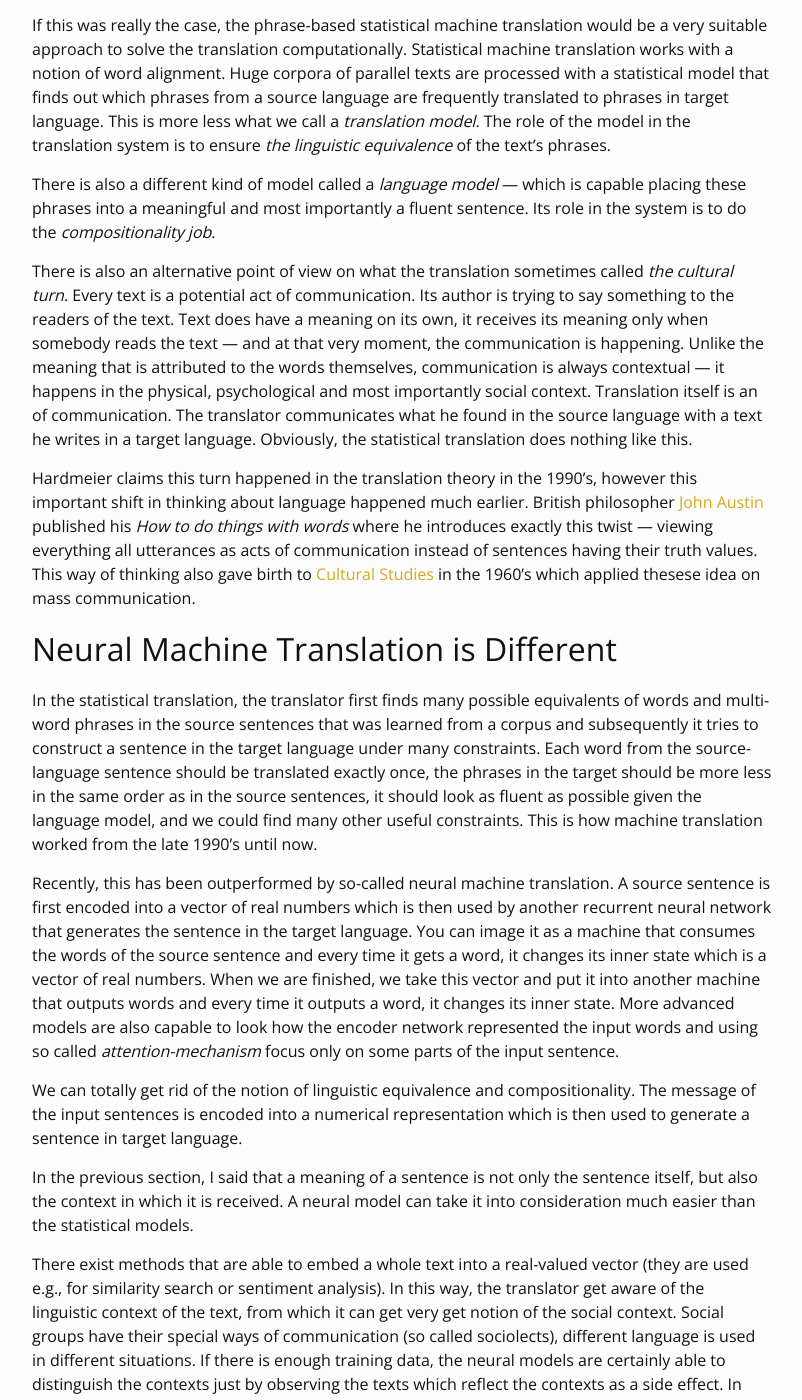
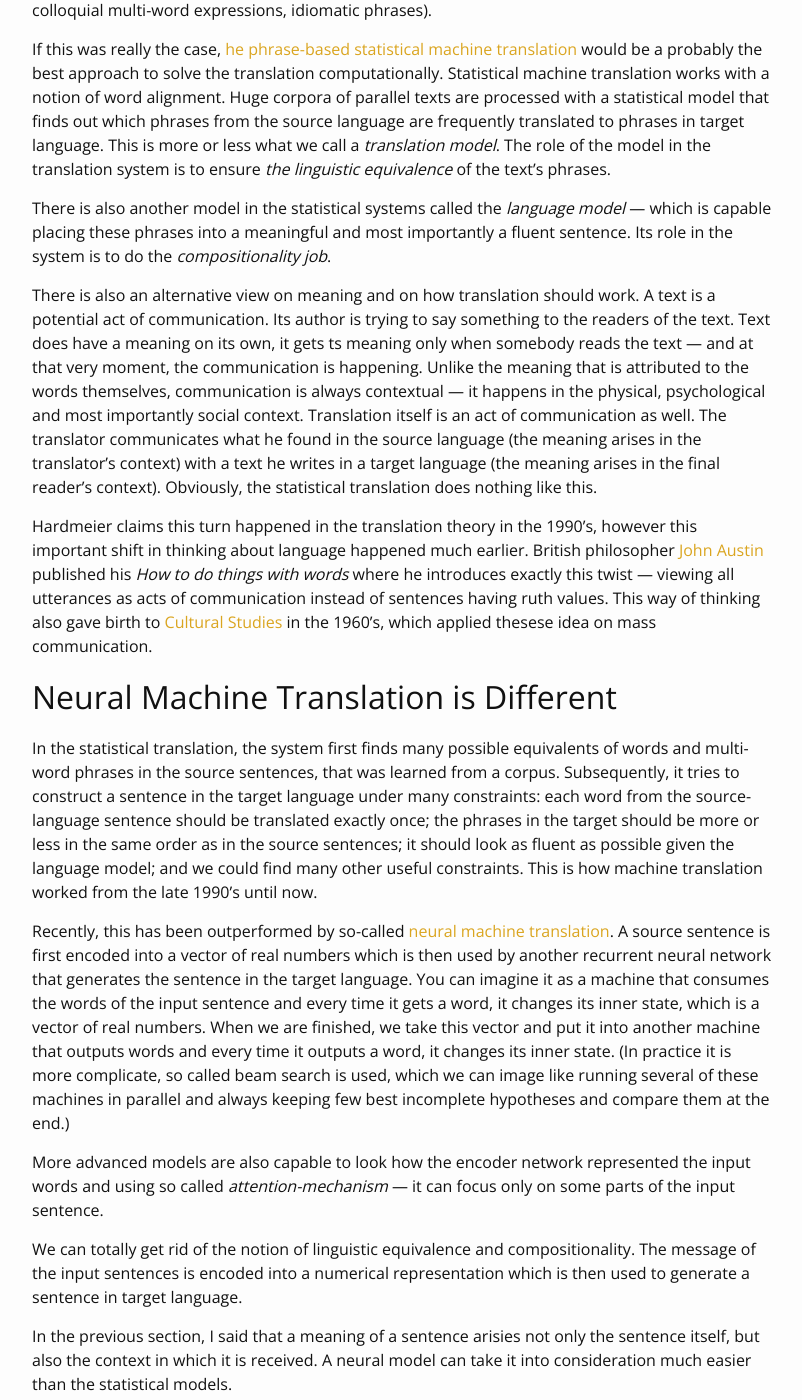
Before and after one commit to jlibovicky/jlibovicky.github.io, a Jekyll site: the page built from _posts/2016-11-26-What-is-NMT-capable-of.md, in a window 1280 px wide and 1400 px high, scrolled down 800 px. Shown: the whole window, without its empty margins (238-1040 px from the left). Built offline with Jekyll 4.4.1, drawn with Linux system fonts in a browser that asks for light colours; some web fonts are replaced; comment, search, counter and statistics services are not loaded; some of the changed text lies outside the part shown.

Commit message:
proof reading of en version

```diff
--- a/_posts/2016-11-26-What-is-NMT-capable-of.md
+++ b/_posts/2016-11-26-What-is-NMT-capable-of.md
@@ -11,8 +11,9 @@
 present any improvements in statistical machine translation — just reflects how
 it works with respect to the translation theory. Sadly, this interesting paper
 was published at the moment when the statistical translation started to be
-replaced by neural models. The neural translation is a big thing now, Google
-recently announced it is [launching neural systems in its famous Google
+replaced by neural models based on deep neural networks. The neural translation
+is a big thing now, Google recently announced it is [launching neural systems
+in its famous Google
 Translate](https://research.googleblog.com/2016/09/a-neural-network-for-machine.html).
 
 In this post, we will have a look at whether and how did the issues from the
@@ -21,93 +22,102 @@
 ## Equivalence of Meaning & Cultural Turn
 
 Traditionally, the translation was understood in terms of meaning equivalence.
-The text in the source language has a meaning in that language and we want to
+A text in the source language has a meaning in that language and we want to
 produce a text in a target language that has the same meaning, whatever the
 meaning is. If we add the assumption of meaning compositionality — the meaning
 of the text arises by aggregating meaning of smaller parts (word, colloquial
-multi-word depressions, idiomatic phrases).
+multi-word expressions, idiomatic phrases).
 
-If this was really the case, the phrase-based statistical machine translation
-would be a very suitable approach to solve the translation computationally.
+If this was really the case, [he phrase-based statistical machine
+translation](https://en.wikipedia.org/wiki/Statistical_machine_translation)
+would be a probably the best approach to solve the translation computationally.
 Statistical machine translation works with a notion of word alignment. Huge
 corpora of parallel texts are processed with a statistical model that finds out
-which phrases from a source language are frequently translated to phrases in
-target language. This is more less what we call a _translation model_. The role
-of the model in the translation system is to ensure _the linguistic
+which phrases from the source language are frequently translated to phrases in
+target language. This is more or less what we call a _translation model_. The
+role of the model in the translation system is to ensure _the linguistic
 equivalence_ of the text's phrases.
 
-There is also a different kind of model called a _language model_ — which is
-capable placing these phrases into a meaningful and most importantly a fluent
-sentence. Its role in the system is to do the _compositionality job_.
+There is also another model in the statistical systems called the _language
+model_ — which is capable placing these phrases into a meaningful and most
+importantly a fluent sentence. Its role in the system is to do the
+_compositionality job_.
 
-There is also an alternative point of view on what the translation sometimes
-called _the cultural turn_. Every text is a potential act of communication. Its
-author is trying to say something to the readers of the text. Text does have a
-meaning on its own, it receives its meaning only when somebody reads the text —
-and at that very moment, the communication is happening. Unlike the meaning
-that is attributed to the words themselves, communication is always contextual
-— it happens in the physical, psychological and most importantly social
-context. Translation itself is an of communication. The translator communicates
-what he found in the source language with a text he writes in a target
-language. Obviously, the statistical translation does nothing like this.
+There is also an alternative view on meaning and on how translation should
+work. A text is a potential act of communication. Its author is trying to say
+something to the readers of the text. Text does have a meaning on its own, it
+gets ts meaning only when somebody reads the text — and at that very moment,
+the communication is happening. Unlike the meaning that is attributed to the
+words themselves, communication is always contextual — it happens in the
+physical, psychological and most importantly social context. Translation itself
+is an act of communication as well. The translator communicates what he found
+in the source language (the meaning arises in the translator's context) with a
+text he writes in a target language (the meaning arises in the final reader's
+context). Obviously, the statistical translation does nothing like this.
 
 Hardmeier claims this turn happened in the translation theory in the 1990's,
 however this important shift in thinking about language happened much earlier.
 British philosopher [John Austin](https://en.wikipedia.org/wiki/J._L._Austin)
 published his _How to do things with words_ where he introduces exactly this
-twist — viewing everything all utterances as acts of communication instead of
-sentences having their truth values. This way of thinking also gave birth to
-[Cultural Studies](https://en.wikipedia.org/wiki/Cultural_studies) in the
-1960's which applied thesese idea on mass communication.
+twist — viewing all utterances as acts of communication instead of sentences
+having ruth values. This way of thinking also gave birth to [Cultural
+Studies](https://en.wikipedia.org/wiki/Cultural_studies) in the 1960's, which
+applied thesese idea on mass communication.
 
 ## Neural Machine Translation is Different
 
-In the statistical translation, the translator first finds many possible
-equivalents of words and multi-word phrases in the source sentences that was
-learned from a corpus and subsequently it tries to construct a sentence in the
-target language under many constraints. Each word from the source-language
-sentence should be translated exactly once, the phrases in the target should be
-more less in the same order as in the source sentences, it should look as fluent
-as possible given the language model, and we could find many other useful
-constraints. This is how machine translation worked from the late 1990's until
-now.
+In the statistical translation, the system first finds many possible
+equivalents of words and multi-word phrases in the source sentences, that was
+learned from a corpus. Subsequently, it tries to construct a sentence in the
+target language under many constraints: each word from the source-language
+sentence should be translated exactly once; the phrases in the target should be
+more or less in the same order as in the source sentences; it should look as
+fluent as possible given the language model; and we could find many other
+useful constraints. This is how machine translation worked from the late 1990's
+until now.
 
-Recently, this has been outperformed by so-called neural machine translation. A
+Recently, this has been outperformed by so-called [neural machine
+translation](https://en.wikipedia.org/wiki/Neural_machine_translation). A
 source sentence is first encoded into a vector of real numbers which is then
 used by another recurrent neural network that generates the sentence in the
-target language. You can image it as a machine that consumes the words of the
-source sentence and every time it gets a word, it changes its inner state which
+target language. You can imagine it as a machine that consumes the words of the
+input sentence and every time it gets a word, it changes its inner state, which
 is a vector of real numbers. When we are finished, we take this vector and put
 it into another machine that outputs words and every time it outputs a word, it
-changes its inner state. More advanced models are also capable to look how the
-encoder network represented the input words and using so called
-_attention-mechanism_ focus only on some parts of the input sentence.
+changes its inner state. (In practice it is more complicate, so called beam
+search is used, which we can image like running several of these machines in
+parallel and always keeping few best incomplete hypotheses and compare them at
+the end.)
+
+More advanced models are also capable to look how the encoder network
+represented the input words and using so called _attention-mechanism_ — it can
+focus only on some parts of the input sentence.
 
 We can totally get rid of the notion of linguistic equivalence and
 compositionality. The message of the input sentences is encoded into a
 numerical representation which is then used to generate a sentence in target
 language.
 
-In the previous section, I said that a meaning of a sentence is not only the
-sentence itself, but also the context in which it is received. A neural model
-can take it into consideration much easier than the statistical models.
+In the previous section, I said that a meaning of a sentence arisies not only
+the sentence itself, but also the context in which it is received. A neural
+model can take it into consideration much easier than the statistical models.
 
 There exist methods that are able to embed a whole text into a real-valued
 vector (they are used e.g., for similarity search or sentiment analysis). In
-this way, the translator get aware of the linguistic context of the text, from
-which it can get very get notion of the social context. Social groups have
-their special ways of communication (so called sociolects), different language
-is used in different situations. If there is enough training data, the neural
-models are certainly able to distinguish the contexts just by observing the
-texts which reflect the contexts as a side effect. In statistical machine
-translation, it was done so-called domain adaptation, but you need the domain
-in advance (e.g., that you are translation sports news or a text for medical
-professionals).
+this way, the translation system can get aware of the linguistic context of the
+text, from which it can get very get notion of the social context. Social
+groups have their special ways of communication (so called sociolects),
+different language is used in different situations. If there is enough training
+data, the neural models are certainly able to distinguish the contexts just by
+observing the texts which reflect the contexts as a side effect. In statistical
+machine translation, it was done so-called domain adaptation, but you need the
+domain in advance (e.g., that you are translation sports news or a text for
+medical professionals).
 
 ## What is next
 
 There is probably a huge room for improvement in the neural machine
-translation. Similarly to the previous paradigm, people come with more ad more
+translation. Similarly to the previous paradigm, people come with more and more
 tricks, how to train the model better, find new ways how to represent the
 input. Researcher in machine translation are very competitive, there is an
 annual competition on [Workshop on Machine
@@ -115,7 +125,8 @@
 new cool tricks every year.
 
 Cross-lingual techniques also seem very promising. Google recently published a
-paper on cross-lingual language representation that can be used train
+[paper on cross-lingual language
+representation](https://arxiv.org/abs/1611.04558) that can be used train
 translation for language pairs we do not have much training data for with the
 help other more resource-rich language pairs. Ultimately, all language data can
 be used to benefit any translation direction.
```
